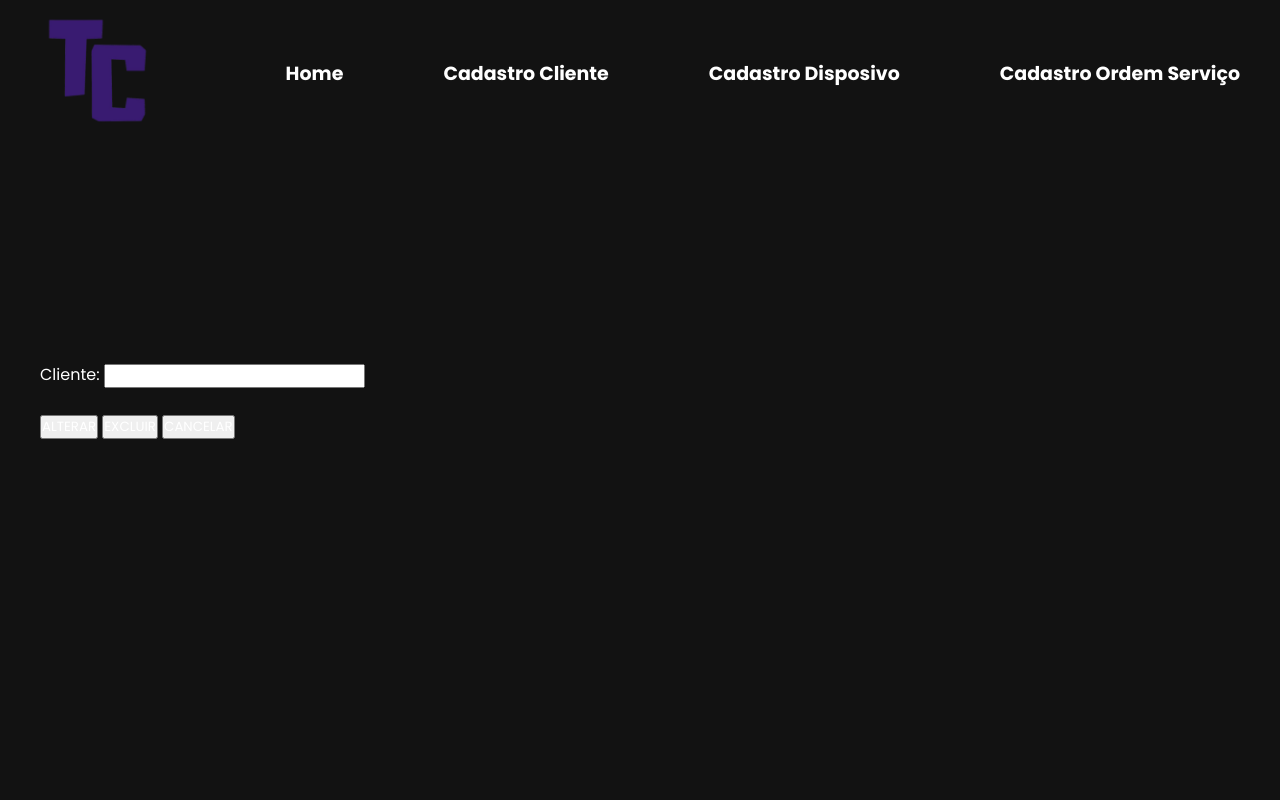
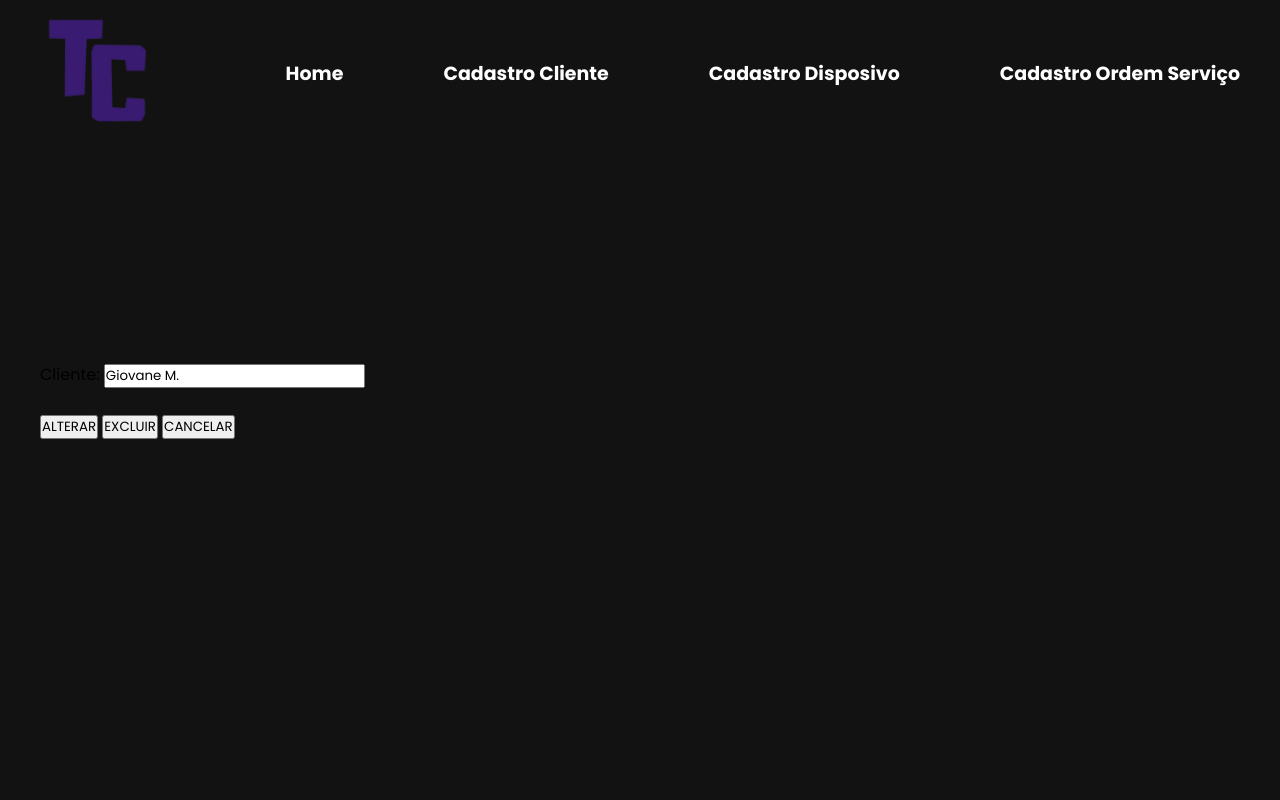
Before and after one commit to GiMJarno/projeto-final, a PHP site: page /alterarcliente.php?id=1 in a window 1280 px wide. Run offline with PHP 8.4, Linux system fonts and the light colour scheme; data comes from the database, SQL or seed files in the repository.

Commit message:
Ajuste cores

```diff
--- a/style.css
+++ b/style.css
@@ -5,11 +5,13 @@
     padding: 0;
     box-sizing: border-box;
     font-family: 'Poppins', sans-serif;
-    color:white;
 }
 .alterar {
     width: 100%;
     height: 100%;
+}
+input {
+    color: black
 }
 section{
     position: relative;
```
